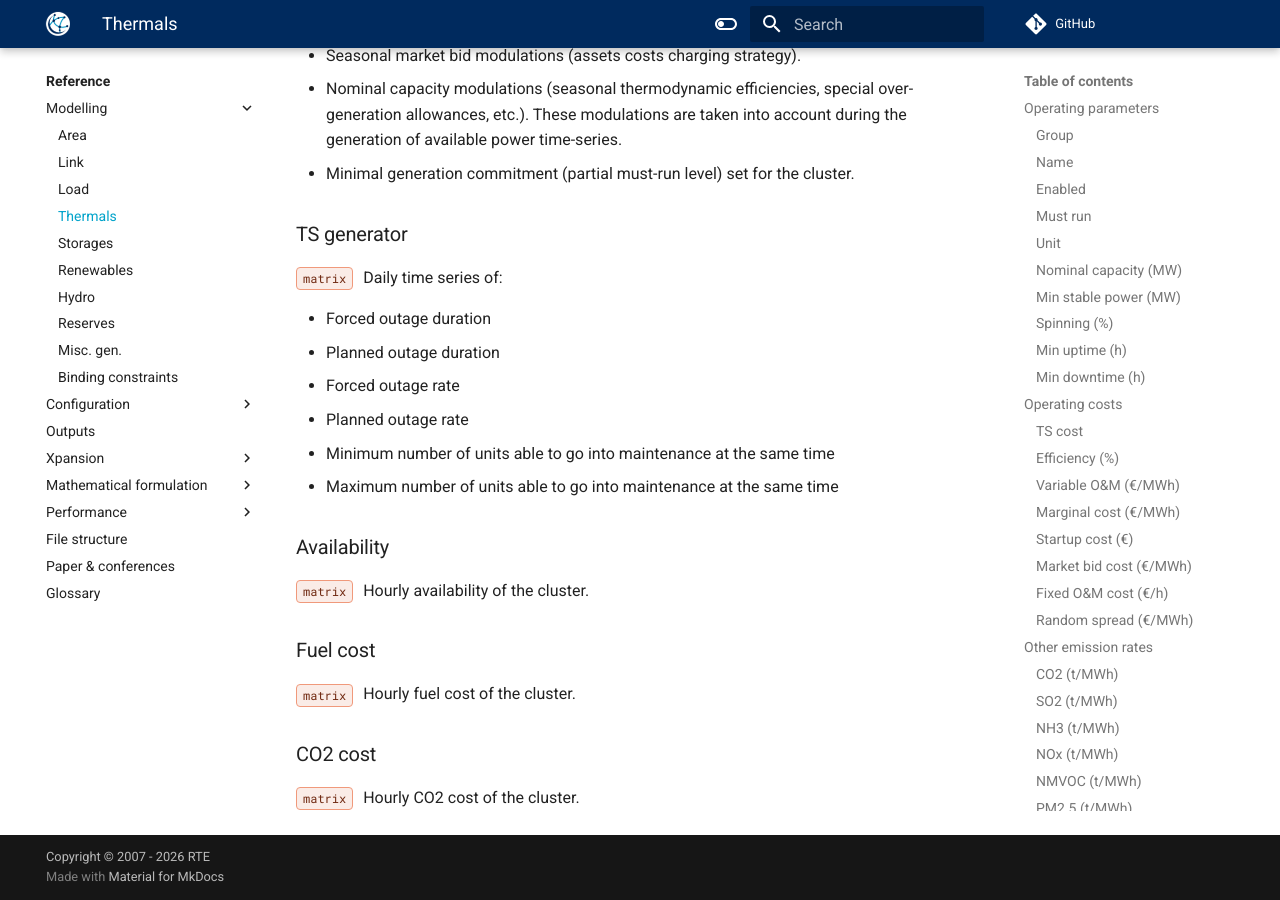
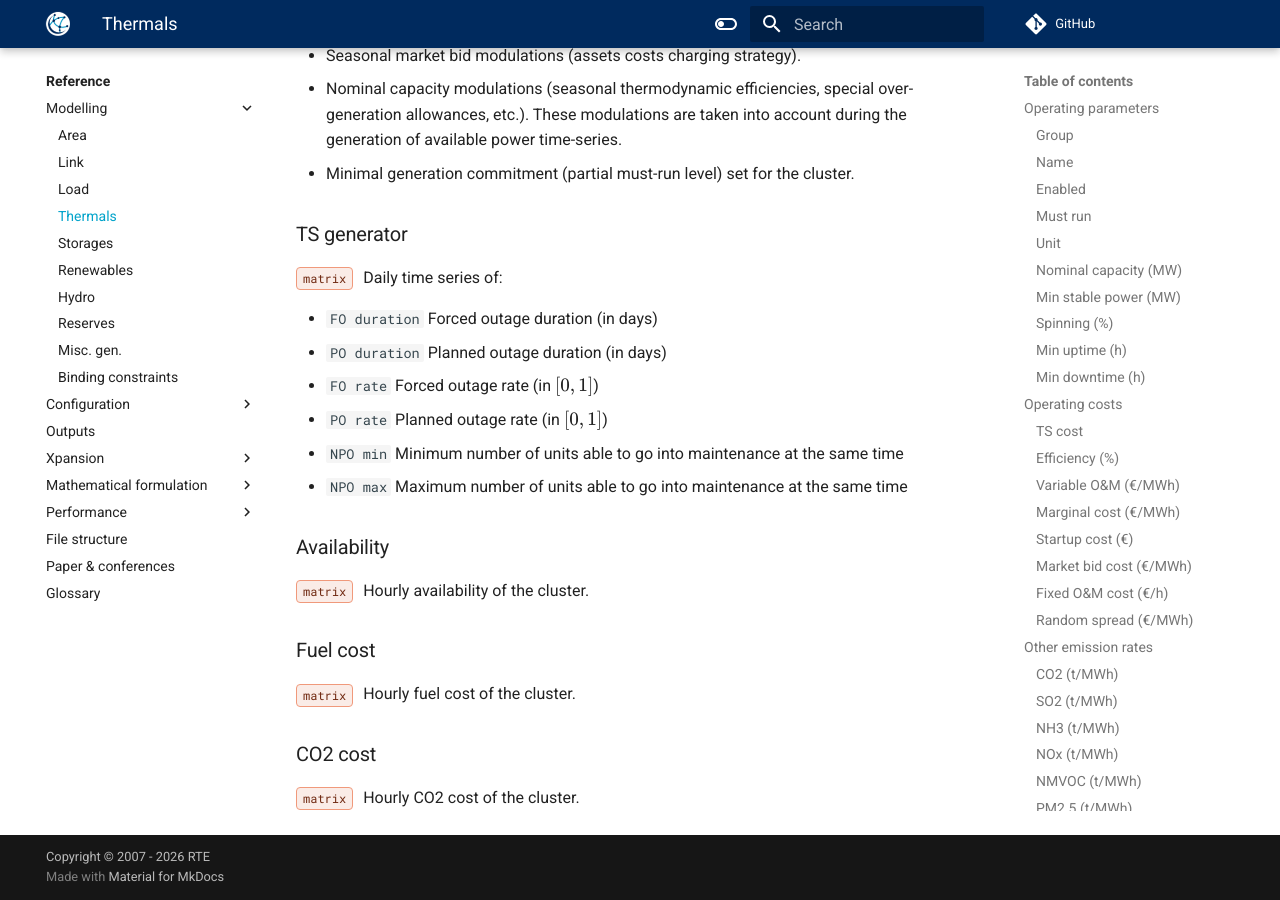
Before and after one commit to AntaresSimulatorTeam/antares-doc, an MkDocs documentation site: the page built from docs/reference/thermals.md, in a window 1280 px wide and 900 px high, scrolled down 5153 px. Built offline with MkDocs 1.6.1 and Material for MkDocs 9.7.7, drawn with Linux system fonts in a browser that asks for light colours; comment, search, counter and statistics services are not loaded.

Commit message:
Improve docs

```diff
--- a/docs/reference/thermals.md
+++ b/docs/reference/thermals.md
@@ -255,12 +255,12 @@ Hourly time-series for:
 <span class="param-badge badge-matrix">matrix</span>
 Daily time series of:
 
-- Forced outage duration
-- Planned outage duration
-- Forced outage rate
-- Planned outage rate
-- Minimum number of units able to go into maintenance at the same time
-- Maximum number of units able to go into maintenance at the same time
+- `FO duration` Forced outage duration (in days)
+- `PO duration` Planned outage duration (in days)
+- `FO rate` Forced outage rate (in $[0,1]$)
+- `PO rate` Planned outage rate (in $[0,1]$)
+- `NPO min` Minimum number of units able to go into maintenance at the same time
+- `NPO max` Maximum number of units able to go into maintenance at the same time
 
 ### Availability
 
--- a/mkdocs.yml
+++ b/mkdocs.yml
@@ -54,6 +54,7 @@ nav:
     - Create a variant: tutorials/create-variant.md
     - Create links: tutorials/create-links.md
     - Set load: tutorials/set-load.md
+    - Generate thermal time series: tutorials/generate-thermal-ts.md
     - Set binding constraints: tutorials/set-binding-constraint.md
     - Set additional constraints on short-term storage: tutorials/set-constraint-st-storage.md
     - Use table mode: tutorials/use-table-mode.md
@@ -120,6 +121,7 @@ nav:
       - Water values: reference/water-values.md
       - Investment problem: reference/xpansion-theory.md
     - Performance:
+      - Supported solvers for Antares: reference/solver-choice.md
       - Xpansion performance: reference/performance-xpansion.md
     - File structure: reference/file-structure.md
     - Paper & conferences: reference/bibliography.md
--- a/readthedocs.yml
+++ b/readthedocs.yml
@@ -1,7 +1,7 @@
 version: 2
 
 python:
-  version: 3.7
+  version: 3.11
   install:
     - requirements: requirements.txt
 
```
Also changed, not shown: docs/reference/config-ts-generation.md (+15 -2 lines).
